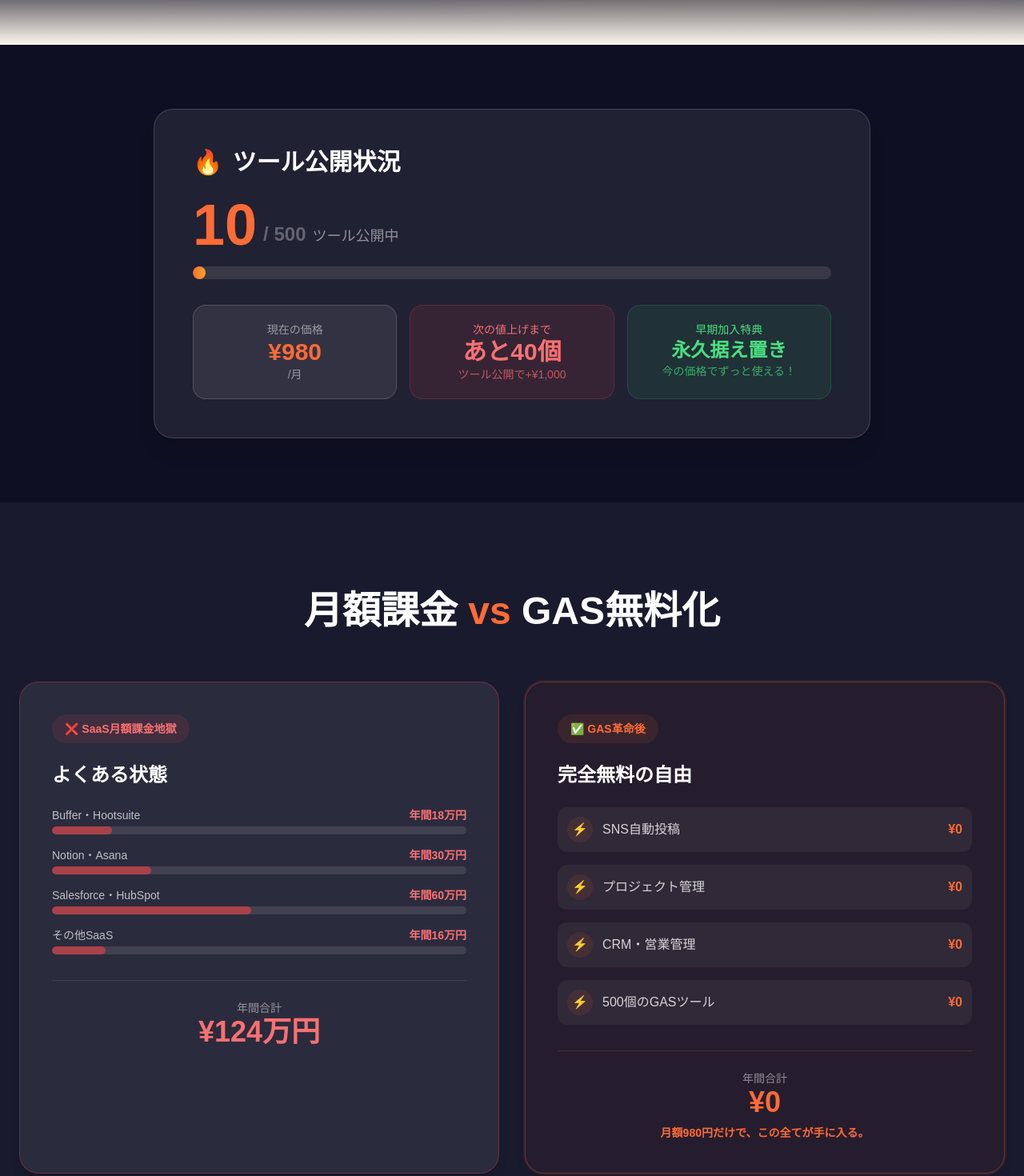
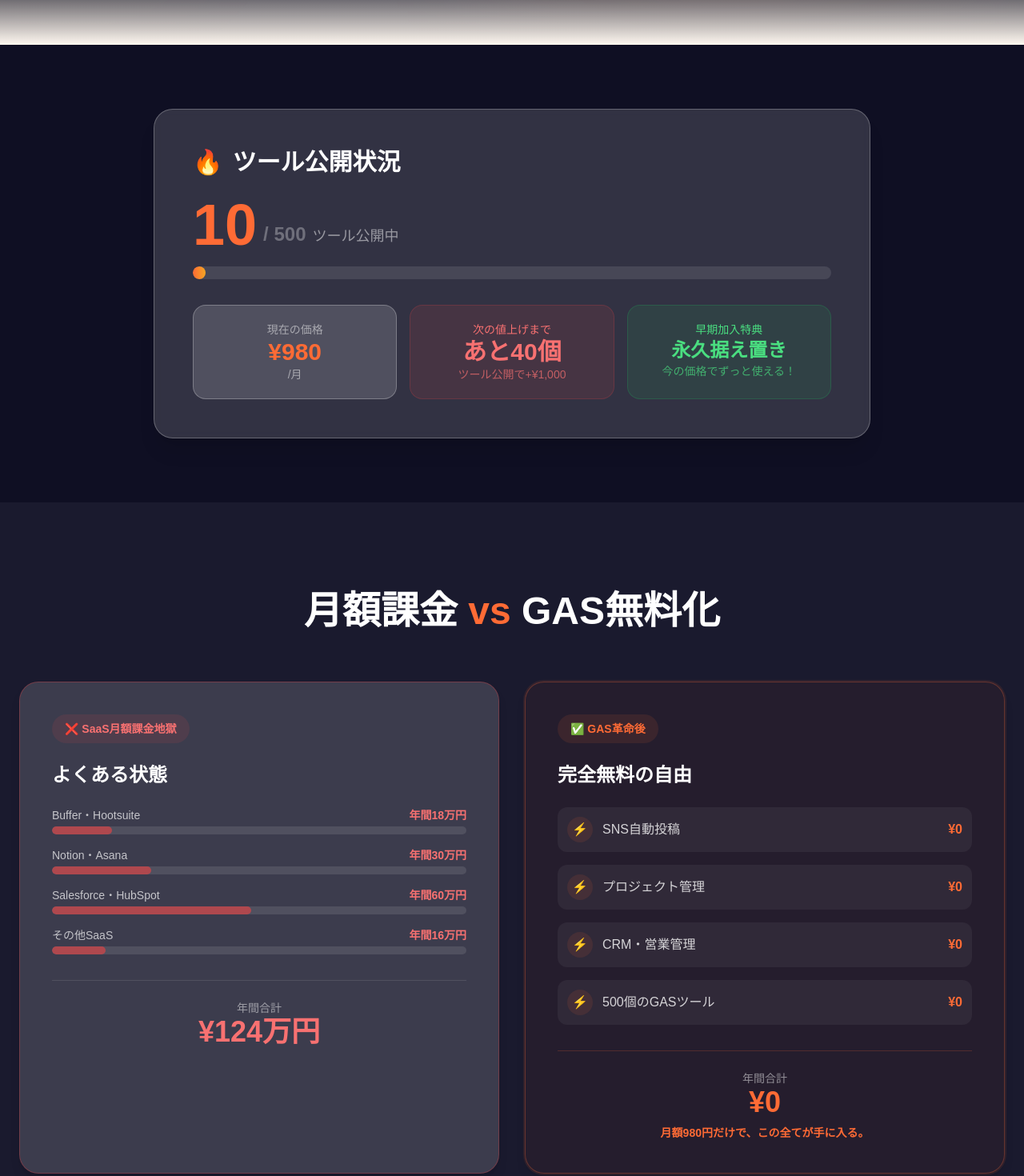
Before and after one commit to rebirth-ai/gasoji-labo-lp, a Next.js app: page / in a window 1280 px wide. Shown: the part 760-2230 px from the top of the page at 80% size. Built offline with nearby package versions, Linux system fonts and the light colour scheme.

Commit message:
v14.7: カード背景を大幅に明るく white/[0.15] + border white/[0.25]

```diff
--- a/components/BeforeAfter.tsx
+++ b/components/BeforeAfter.tsx
@@ -8,7 +8,7 @@ export default function BeforeAfter() {
 
         <div className="grid gap-8 md:grid-cols-2">
           {/* Before */}
-          <div className="rounded-3xl bg-white/[0.08] p-8 shadow-lg border border-red-500/30 md:p-10">
+          <div className="rounded-3xl bg-white/[0.15] p-8 shadow-lg border border-red-500/30 md:p-10">
             <div className="mb-6 inline-flex rounded-full bg-red-500/10 px-4 py-2 text-sm font-bold text-red-400">
               ❌ SaaS月額課金地獄
             </div>
--- a/components/FAQ.tsx
+++ b/components/FAQ.tsx
@@ -54,7 +54,7 @@ export default function FAQ() {
 
         <div className="space-y-3">
           {FAQS.map((faq, i) => (
-            <div key={i} className="rounded-2xl bg-white/[0.08] border border-white/[0.15] overflow-hidden">
+            <div key={i} className="rounded-2xl bg-white/[0.15] border border-white/[0.25] overflow-hidden">
               <button
                 onClick={() => setOpenIndex(openIndex === i ? null : i)}
                 className="flex w-full items-center justify-between p-6 text-left"
--- a/components/PricingTable.tsx
+++ b/components/PricingTable.tsx
@@ -30,7 +30,7 @@ export default function PricingTable() {
               className={`relative rounded-2xl p-8 text-center transition-all ${
                 tier.current
                   ? 'bg-gradient-to-br from-[#FF6B35] to-[#F5A623] text-white shadow-2xl shadow-[#FF6B35]/30 scale-105 ring-4 ring-[#FF6B35]/20'
-                  : 'bg-white/[0.08] border border-white/[0.15] text-white'
+                  : 'bg-white/[0.15] border border-white/[0.25] text-white'
               }`}
             >
               {tier.current && (
--- a/components/Profile.tsx
+++ b/components/Profile.tsx
@@ -2,7 +2,7 @@ export default function Profile() {
   return (
     <section className="px-6 py-12 md:py-28 bg-[#0f0f23]">
       <div className="mx-auto max-w-4xl">
-        <div className="rounded-3xl bg-white/[0.08] p-8 border border-white/[0.15] md:p-12">
+        <div className="rounded-3xl bg-white/[0.15] p-8 border border-white/[0.25] md:p-12">
           <div className="flex flex-col md:flex-row items-center gap-8">
             {/* Avatar */}
             <div className="relative flex-shrink-0">
--- a/components/Roadmap.tsx
+++ b/components/Roadmap.tsx
@@ -58,7 +58,7 @@ export default function Roadmap() {
         </div>
 
         {/* Price step bar */}
-        <div className="mb-16 rounded-2xl bg-white/[0.08] border border-white/[0.15] p-6 md:p-8">
+        <div className="mb-16 rounded-2xl bg-white/[0.15] border border-white/[0.25] p-6 md:p-8">
           <p className="mb-4 text-center text-sm font-bold text-white/50 tracking-wide">段階的値上げスケジュール</p>
           <div className="flex items-center justify-between gap-1">
             {PRICE_STEPS.map((s, i) => (
@@ -115,7 +115,7 @@ export default function Roadmap() {
                 <div className={`rounded-2xl p-6 transition-all duration-300 hover:shadow-lg ${
                   item.status === 'active'
                     ? 'bg-gradient-to-br from-[#FF6B35]/5 to-[#F5A623]/5 border-2 border-[#FF6B35]/20 shadow-md'
-                    : 'bg-white/[0.08] border border-white/[0.15]'
+                    : 'bg-white/[0.15] border border-white/[0.25]'
                 }`}>
                   <div className="mb-3 flex items-center gap-2 flex-wrap">
                     <span className={`rounded-full px-3 py-1 text-xs font-bold ${
--- a/components/Testimonials.tsx
+++ b/components/Testimonials.tsx
@@ -63,7 +63,7 @@ export default function Testimonials() {
           {TESTIMONIALS.map((t) => (
             <div
               key={t.name}
-              className="group relative rounded-2xl bg-white/[0.08] p-8 border border-white/[0.15] transition-all duration-300 hover:bg-white/8 hover:-translate-y-1"
+              className="group relative rounded-2xl bg-white/[0.15] p-8 border border-white/[0.25] transition-all duration-300 hover:bg-white/8 hover:-translate-y-1"
             >
               {/* Metric badge */}
               <div className="mb-5 flex items-center gap-3">
--- a/components/ToolCounter.tsx
+++ b/components/ToolCounter.tsx
@@ -12,7 +12,7 @@ export default function ToolCounter() {
   return (
     <section className="px-6 py-16 md:py-20 bg-[#0f0f23]">
       <div className="mx-auto max-w-4xl">
-        <div className="rounded-3xl bg-white/[0.08] p-8 md:p-12 shadow-xl border border-white/[0.15] backdrop-blur-sm">
+        <div className="rounded-3xl bg-white/[0.15] p-8 md:p-12 shadow-xl border border-white/[0.25] backdrop-blur-sm">
           {/* Header */}
           <div className="mb-6 flex items-center gap-3">
             <span className="text-3xl">🔥</span>
@@ -36,7 +36,7 @@ export default function ToolCounter() {
 
           {/* Info cards */}
           <div className="mt-8 grid gap-4 md:grid-cols-3">
-            <div className="rounded-2xl bg-white/[0.08] border border-white/[0.15] p-5 text-center">
+            <div className="rounded-2xl bg-white/[0.15] border border-white/[0.25] p-5 text-center">
               <div className="text-sm font-medium text-white/50">現在の価格</div>
               <div className="text-3xl font-black text-[#FF6B35]">¥{CURRENT_PRICE.toLocaleString()}</div>
               <div className="text-sm text-white/50">/月</div>
--- a/components/ToolDashboard.tsx
+++ b/components/ToolDashboard.tsx
@@ -124,7 +124,7 @@ export default function ToolDashboard() {
               className={`rounded-full px-3 py-1.5 text-xs sm:px-4 sm:py-2 sm:text-sm font-medium transition-all ${
                 activeCategory === cat.id
                   ? 'bg-[#FF6B35] text-white shadow-lg shadow-[#FF6B35]/30'
-                  : 'bg-white/5 text-white/50 hover:bg-white/10 border border-white/10'
+                  : 'bg-white/5 text-white/50 hover:bg-white/20 border border-white/10'
               }`}
             >
               {cat.emoji} {cat.name}
@@ -137,7 +137,7 @@ export default function ToolDashboard() {
           {(showAll ? filteredTools : filteredTools.slice(0, 8)).map((tool) => (
             <div
               key={tool.name}
-              className="group rounded-2xl bg-white/[0.08] p-6 border border-white/[0.15] transition-all hover:bg-white/10 hover:border-[#FF6B35]/30 hover:-translate-y-1"
+              className="group rounded-2xl bg-white/[0.15] p-6 border border-white/[0.25] transition-all hover:bg-white/20 hover:border-[#FF6B35]/30 hover:-translate-y-1"
             >
               <div className="mb-3 flex items-center justify-between">
                 <span className="text-3xl">{tool.emoji}</span>
```
